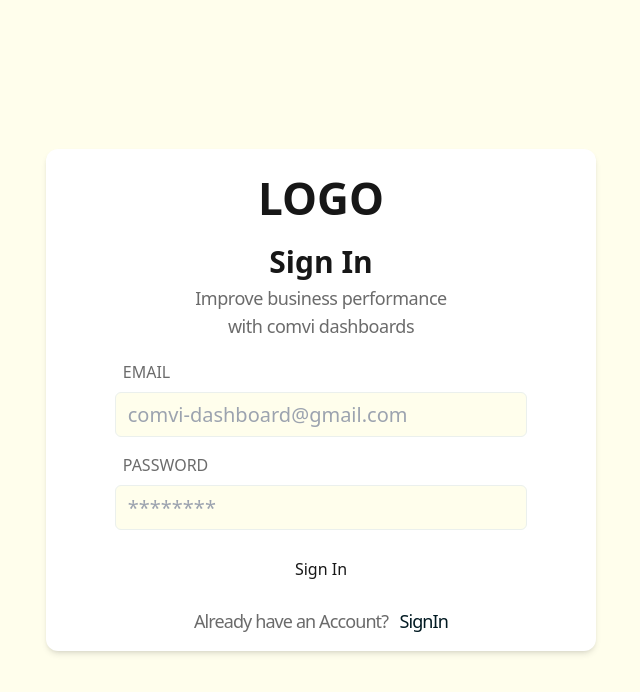
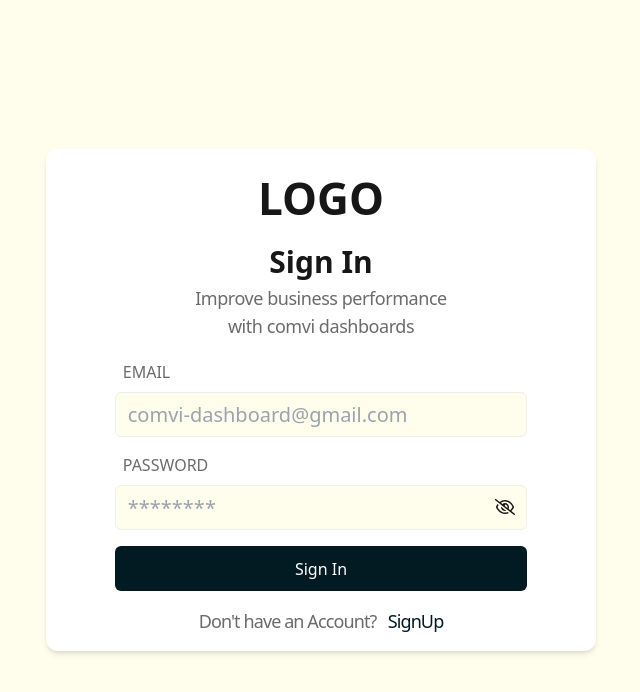
Before and after one commit to smhassan90/dataWise, a Next.js app: page /login in a window 1280 px wide. Shown: the top 692 px of the page, without its empty margins (319-959 px from the left). Built offline with nearby package versions, Linux system fonts and the light colour scheme.

Commit message:
refactor login and signup pages: add password visibility toggle, update layout, and improve styling

```diff
--- a/app/login/page.jsx
+++ b/app/login/page.jsx
@@ -1,13 +1,14 @@
-
-
 "use client";
 
-import React from "react";
+import React, { useState } from "react";
 import { zodResolver } from "@hookform/resolvers/zod";
 import { Button } from "@/utils/button";
 import { loginFields } from "@/utils/formFields";
 import { loginSchema } from "@/utils/schema";
 import { useForm } from "react-hook-form";
+import Link from "next/link";
+import { FaRegEyeSlash } from "react-icons/fa6";
+import { FaRegEye } from "react-icons/fa6";
 
 const LoginPage = () => {
   const {
@@ -22,8 +23,13 @@ const LoginPage = () => {
     console.log("Form Data:", data);
   };
 
+  const [showPassword, setShowPassword] = useState({
+    password: false,
+    confirmPassword: false,
+  });
+
   return (
-    <div className="bg-background h-screen flex justify-center items-center">
+    <div className="bg-background min-h-screen flex justify-center items-center">
       <div className="bg-white md:w-[550px] m-auto rounded-xl shadow-md py-4">
         <h2 className="text-[32px] font-semibold text-center md:text-[44px]">
           LOGO
@@ -50,12 +56,35 @@ const LoginPage = () => {
                 {input.label}
               </label>
               <input
-                id={input.name}
-                type={input.type}
+                type={
+                  (input.name === "password" ||
+                    input.name === "confirmPassword") &&
+                  showPassword[input.name]
+                    ? "text"
+                    : input.type
+                }
                 placeholder={input.placeholder}
                 {...register(input.name)}
                 className="h-[40px] border border-[#EBF0ED] rounded-md bg-background px-3 focus:border-[#021A22] md:text-[20px] md:h-[45px]"
               />
+              {(input.name === "password" ||
+                input.name === "confirmPassword") && (
+                <span
+                  onClick={() =>
+                    setShowPassword((prev) => ({
+                      ...prev,
+                      [input.name]: !prev[input.name],
+                    }))
+                  }
+                  className="cursor-pointer absolute bottom-[11px] md:bottom-[13px] right-3"
+                >
+                  {showPassword[input.name] ? (
+                    <FaRegEye className="text-lg md:text-xl" />
+                  ) : (
+                    <FaRegEyeSlash className="text-lg md:text-xl" />
+                  )}
+                </span>
+              )}
               {errors[input.name] && (
                 <span className="text-red-500 text-sm">
                   {errors[input.name]?.message}
@@ -65,8 +94,10 @@ const LoginPage = () => {
           ))}
           <Button>Sign In</Button>
           <p className="text-center text-gray md:text-lg tracking-tighter">
-            Already have an Account? &nbsp;&nbsp;
-            <span className="font-medium md:text-lg text-button">SignIn</span>
+            Don't have an Account? &nbsp;&nbsp;
+            <Link href="/signup">
+              <span className="font-medium md:text-lg text-button">SignUp</span>
+            </Link>
           </p>
         </form>
       </div>
--- a/app/signup/page.jsx
+++ b/app/signup/page.jsx
@@ -22,13 +22,13 @@ const SignUpPage = () => {
     confirmPassword: false,
   });
   return (
-    <div className=" bg-background h-screen flex justify-center items-center">
-      <div className="bg-white md:w-[550px] m-auto rounded-xl shadow-md py-8">
-        <h2 className="text-[32px] font-semibold text-center md:text-[44px]">
+    <div className=" bg-background min-h-screen flex justify-center items-center">
+      <div className="bg-white md:w-550 m-auto rounded-xl shadow-md py-8">
+        <h2 className="text-[32px] font-semibold text-center md:text-h1">
           LOGO
         </h2>
         <div className=" mt-2 text-center">
-          <h3 className="text-[24px] font-semibold md:text-[30px]">
+          <h3 className="text-[24px] font-semibold md:text-h2">
             Create an Account
           </h3>
           <p className="w-2/3 text-base text-gray tracking-tight leading-6 mx-auto md:text-lg md:w-1/2">
@@ -41,18 +41,13 @@ const SignUpPage = () => {
           className="px-4 m-auto flex flex-col gap-3 mt-5 md:w-3/4 md:px-0 md:gap-4"
         >
           {signInFields.map((input, index) => (
-            <div
-              className="flex flex-col gap-1 md:gap-2 justify-start w-full relative"
+            <div className="flex flex-col gap-1 md:gap-2 justify-start w-full relative"
               key={index}
             >
-              <label
-                htmlFor=""
-                className="text-sm text-gray font-medium mx-2 md:text-base"
-              >
+              <label htmlFor="" className="text-sm text-gray font-medium mx-2 md:text-base">
                 {input.label}
               </label>
-                <input
-                  type={
+                <input type={
                     (input.name === "password" || input.name === "confirmPassword") && showPassword[input.name]
                       ? "text"
                       : input.type
--- a/tailwind.config.mjs
+++ b/tailwind.config.mjs
@@ -3,6 +3,7 @@ export default {
   content: [
     "./pages/**/*.{js,ts,jsx,tsx,mdx}",
     "./components/**/*.{js,ts,jsx,tsx,mdx}",
+    "./utils/**/*.{js,ts,jsx,tsx,mdx}",
     "./app/**/*.{js,ts,jsx,tsx,mdx}",
   ],
   theme: {
@@ -15,11 +16,14 @@ export default {
         foreground: "var(--foreground)",
       },
       width: {
-        648: "648px",
+        '648': "648px",
+        '550': "550px"
       },
       fontSize: {
-        h1: "52px",
-        h2:'32px'
+        h1: "44px",
+        h2:'30px',
+
+
       },
       screens: {
         'xxs': '420px',
```
